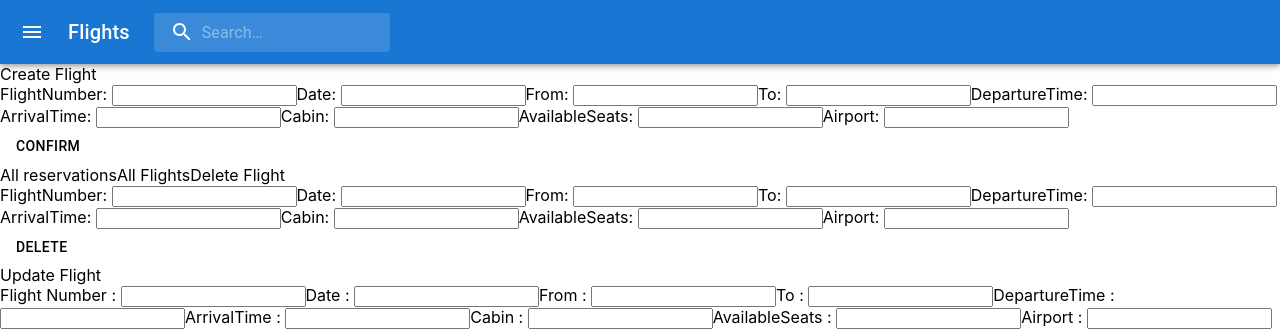
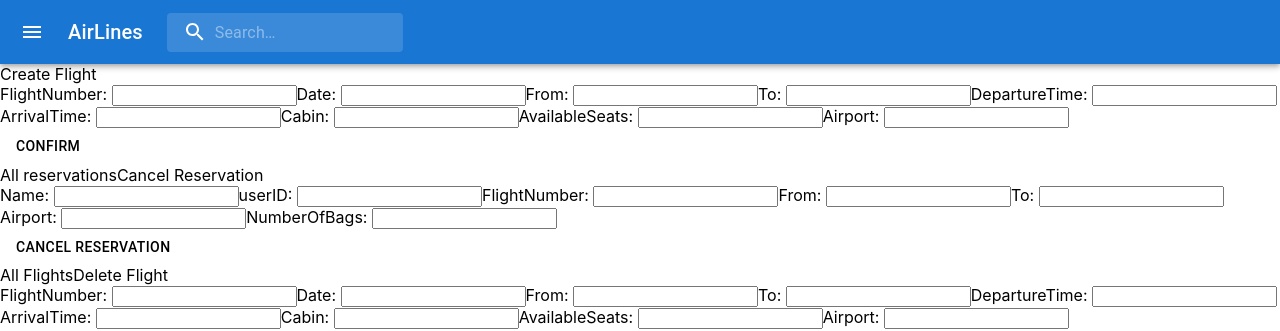
Before and after one commit to advanced-computer-lab/Softweird, a React (Create React App) app in the folder my-app/: page / in a window 1280 px wide. Shown: the top 331 px of the page. Built offline with nearby package versions, Linux system fonts and the light colour scheme; no server answers.

Commit message:
Cancel Reservation

```diff
--- /dev/null
+++ b/my-app/src/components/CancelReservation.js
@@ -0,0 +1,87 @@
+import * as React from 'react';
+import Box from '@mui/material/Box';
+import Button from '@mui/material/Button';
+import {useState,useEffect,useRef} from 'react';
+import axios from "axios";
+
+
+export default function CancelReservation() {
+  //const [flight,setFlight] = useState();
+  const [confirm,setConfirm] = useState(false);
+
+  function handle(){
+    // set the flight to be deleted
+    setConfirm(true);
+  }
+  const name = useRef('');
+  const id = useRef('');
+  const fnumber = useRef('');
+  const from = useRef('');
+  const to = useRef('');
+  const airport = useRef('');
+  const bags = useRef('');
+  useEffect(() => {
+    const body = {
+       Name: name.current.value,
+       userID: id.current.value,
+       FlightNumber: fnumber.current.value,
+       From: from.current.value,
+       To: to.current.value,
+       Airport: airport.current.value,
+       NumberOfBags: bags.current.value
+    };
+
+    if (confirm){
+      console.log(body)
+    axios.delete(`http://localhost:8000/reservation/cancel-Reservation/${fnumber.current.value}`,body).then(res=> console.log(res)).catch();
+    setConfirm(false);
+    }
+
+  }, [confirm])
+
+  return (
+
+
+    <Box
+
+      component="form"
+      sx={{
+        '& .MuiTextField-root': { m: 2, width: '25ch' },
+      }}
+      noValidate
+      autoComplete="off"
+    >
+       <div>
+         <label>Name: </label>
+        <input ref = {name} />
+
+        <label>userID: </label>
+        <input ref={id} />
+
+        <label>FlightNumber: </label>
+        <input ref={fnumber} />
+
+        <label>From: </label>
+        <input ref = {from}  />
+
+        <label>To: </label>
+        <input ref={to} />
+
+        <label>Airport: </label>
+        <input ref={airport} />
+
+        <label>NumberOfBags: </label>
+        <input ref={bags} />
+
+      </div>
+      <Button variant="Delete" disableElevation onClick = {handle}>
+      Cancel Reservation
+    </Button>
+
+    </Box>
+
+
+
+
+  );
+}
--- a/my-app/src/components/Home.js
+++ b/my-app/src/components/Home.js
@@ -72,7 +72,7 @@ export default function PrimarySearchAppBar() {
             component="div"
             sx={{ display: { xs: 'none', sm: 'block' } }}
           >
-            Flights
+            AirLines
           </Typography>
           <Search>
             <SearchIconWrapper>
--- a/my-app/src/index.js
+++ b/my-app/src/index.js
@@ -12,6 +12,7 @@ import DeleteFlight from './components/DeleteFlight';
 import UpdateFlight from './components/UpdateFlight';
 import SearchFlight from './components/SearchFlight';
 import UpdateUser from './components/UpdateUser';
+import CancelReservation from './components/CancelReservation';
 
 ReactDOM.render(
   <React.StrictMode>
@@ -24,6 +25,9 @@ ReactDOM.render(
 
     All reservations
     <ViewReservation/>
+
+    Cancel Reservation
+    <CancelReservation/>
 
     All Flights
     <ViewFlights/>
```
